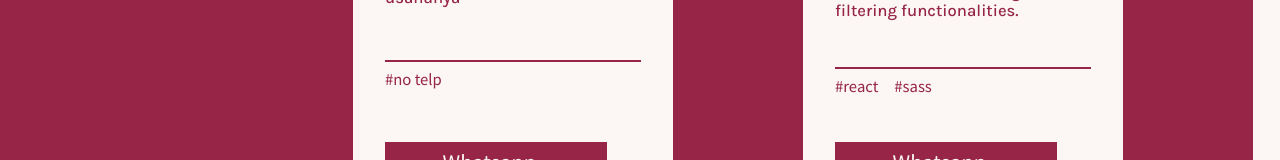
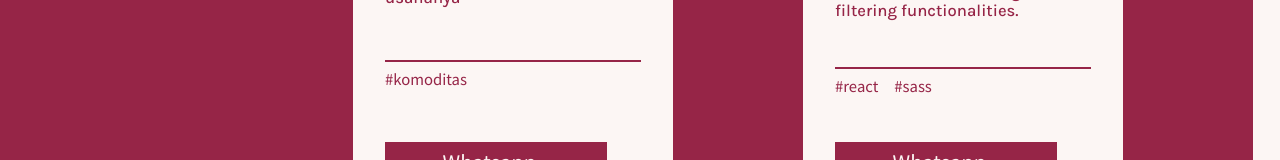
Before and after one commit to cipEpic/Mengani-Web, a React (Create React App) app: page /work in a window 1280 px wide. Shown: the part 327-487 px from the top of the page. Built offline with nearby package versions, Linux system fonts and the light colour scheme.

Commit message:
Update WorkData.js

```diff
--- a/src/data/WorkData.js
+++ b/src/data/WorkData.js
@@ -5,7 +5,7 @@ export const Work = [
         id:1,
         name:"Nama usaha",
         description:"alamat/no telp/deskripsi usahanya",
-        tags:["no telp"],
+        tags:["komoditas"],
 
         demo:"https://wa.me/085536553592", //wa me
         github:"https://github.com/codebucks27/Agency-website" //toko onlinenya kayak tokped
```
